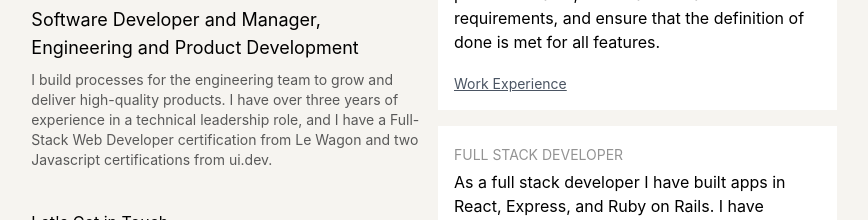
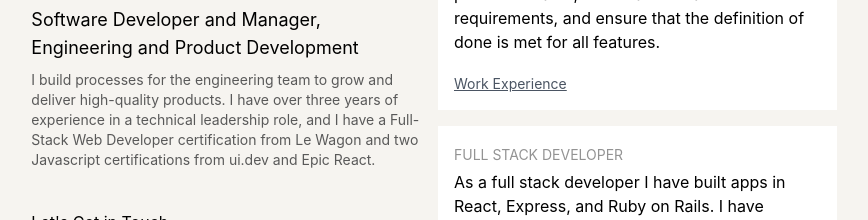
Before and after one commit to flip-in/profile-next, a Next.js app: page /profile-next/ in a window 1280 px wide. Shown: the part 814-1034 px from the top of the page, without its empty margins (202-1070 px from the left). Built offline with nearby package versions, Linux system fonts and the light colour scheme.

Commit message:
update text

```diff
--- a/app/(home)/About.tsx
+++ b/app/(home)/About.tsx
@@ -30,7 +30,7 @@ const About: React.FC<AboutProps> = () => {
             high-quality products. I have over three years of experience in a
             technical leadership role, and I have a Full-Stack Web Developer
             certification from Le Wagon and two Javascript certifications from
-            ui.dev.
+            ui.dev and Epic React.
           </p>
           {/* TODO: Add a link to contact section */}
           <a href="#Contact" className="underline mb-5 sm:mb-0">
```
